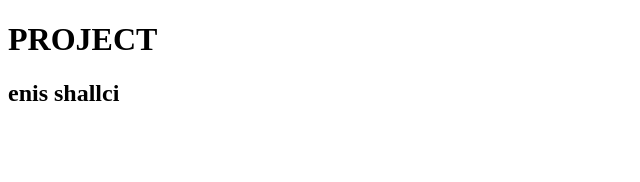
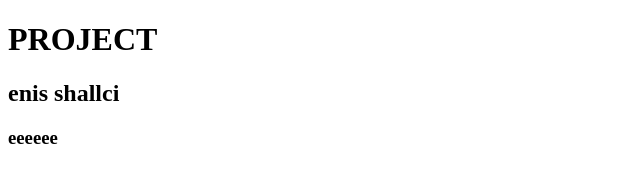
Before and after one commit to enisshallci/INT20_21_Gr33, a plain HTML site: page index.html in a window 1280 px wide. Shown: the full height of the page, 0-640 px from the left. Drawn offline with Linux system fonts and the light colour scheme.

Commit message:
new commit

```diff
--- a/index.html
+++ b/index.html
@@ -9,5 +9,6 @@
 <body>
     <h1>PROJECT</h1>
     <h2>enis shallci</h2>
+    <h3>eeeeee</h3>
 </body>
 </html>
```
